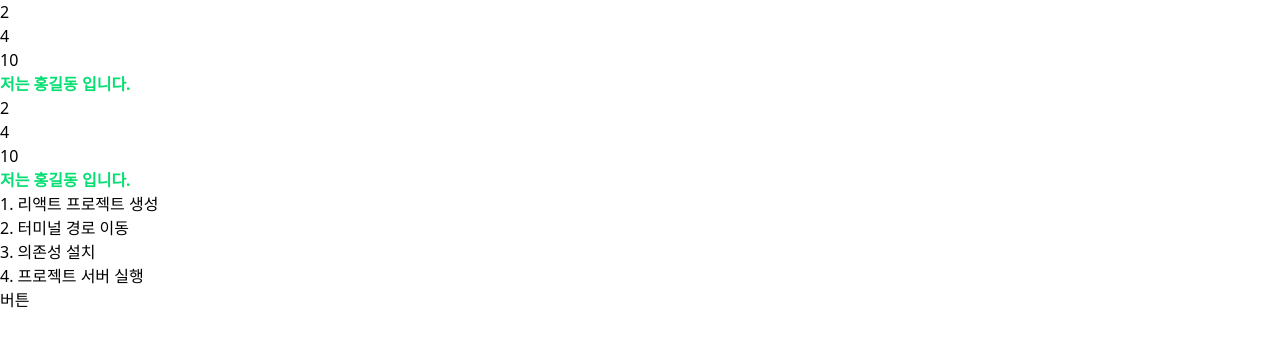
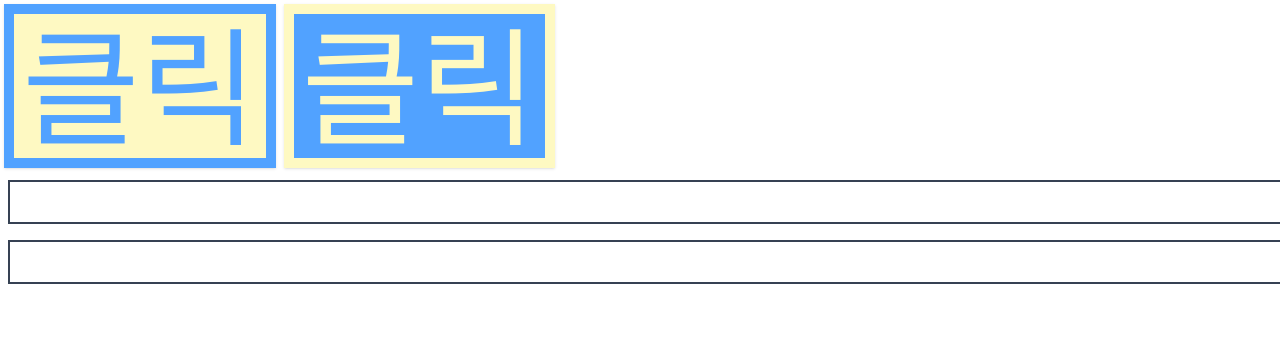
Before and after one commit to mijeong09/sesac-first, a React (Vite) app in the folder js/react/my-react-app/: page / in a window 1280 px wide. Shown: the top 346 px of the page. Built offline with nearby package versions, Linux system fonts and the light colour scheme.

Commit message:
컴포넌트 이벤트 핸들링 onClick, onChangd

```diff
--- a/js/react/my-react-app/src/App.jsx
+++ b/js/react/my-react-app/src/App.jsx
@@ -2,19 +2,25 @@ import React from "react";
 import Rule from "./components/JSX/Rule";
 import Interpolation from "./components/JSX/Interpolation";
 import Header from "./components/Header";
-import Footer from "./components/Footer";
-import MyButton from "./components/Component/MyButton";
-import MyList from "./components/Component/MyList";
+import OnClick from "./components/EventHandling/OnClick";
+import OnChange from "./components/EventHandling/OnChange";
 
 // App 컴포넌트는 Header 컴포넌트와 Interpolation 컴포넌트를 포함한다
 // App 컴포넌트는 Header 컴포넌트와 Interpolation 컴포넌트가 중첩됐다
+
+// App 컴포넌트 내부에 OnClick 컴포넌트 배치
 export default function App() {
   return (
     <div>
-      <Header></Header>
-      <Interpolation></Interpolation>
-      <MyList></MyList>
-      <MyButton></MyButton>
+      <OnClick></OnClick>
+      <OnChange></OnChange>
     </div>
+
+    // <div>
+    //   <Header></Header>
+    //   <Interpolation></Interpolation>
+    //   <MyList></MyList>
+    //   <MyButton></MyButton>
+    // </div>
   );
 }
--- /dev/null
+++ b/js/react/my-react-app/src/components/EventHandling/OnChange.jsx
@@ -0,0 +1,51 @@
+import React from "react";
+
+export default function OnChange() {
+  // change 이벤트의 핸들러 함수 정의
+  // 핸들러 함수 이름 규칙: handle이벤트명
+
+  // 이벤트 핸들러의 event 객체 : 이벤트 정보를 저장한 객체
+  function handleChange(event) {
+    console.log(event);
+    // 이벤트가 발생한 요소의 정보
+    console.log(event["target"]);
+    // 이벤트가 발생한 입력 요소의 사용자 입력 값
+    console.log(event["target"]["value"]);
+  }
+
+  // 실습 1.
+  function handleNumberChange(event) {
+    // 이벤트가 발생한 입력 요소의 사용자 입력 값이 10보다 작으면
+    // console.log()를 사용해서 "10보다 작은 수" 라고 출력
+    const value = event["target"]["value"];
+    if (value < 10) {
+      console.log("10보다 작은 값");
+    }
+  }
+
+  return (
+    <div>
+      {/* 실습2 */}
+      {/* onChange 이벤트 속성에서 이벤트 객체를 전달하면서 handleNumberChange 호출 */}
+      <input
+        type="number"
+        className="w-7xl border-2 border-gray-700 p-2 m-2"
+        onChange={(event) => {
+          handleNumberChange(event);
+        }}
+      />
+
+      {/* onChange 이벤트 속성 적용 */}
+      <input
+        type="text"
+        // 이벤트 객체 event는 화살표 함수의 매개변수
+        onChange={(event) => {
+          // handleChange() 함수 호출
+          // 화살표 함수의 매개변수 event에서 가져옴
+          handleChange(event);
+        }}
+        className="w-7xl border-2 border-gray-700 p-2 m-2"
+      />
+    </div>
+  );
+}
--- /dev/null
+++ b/js/react/my-react-app/src/components/EventHandling/OnClick.jsx
@@ -0,0 +1,41 @@
+import React from "react";
+
+export default function OnClick() {
+  // 클릭 이벤트 핸들링 함수
+  // 관례적으로 핸들링 함수명은 handle이벤트명
+  // 매개변수가 없는 함수
+  function handleClick() {
+    alert("클릭!");
+  }
+
+  // 매개변수가 있는 함수
+  // param : parameter
+  function handleParamClick(param) {
+    alert(param);
+  }
+
+  return (
+    <div>
+      <button
+        className="cursor-pointer border-10 p-2 bg-yellow-100 text-blue-400 shadow m-1 text-9xl"
+        onClick={() => {
+          // 인자로 "Hello World"를 전달한 handleParamClick() 함수 실행
+          handleParamClick("Hello World");
+        }}
+      >
+        클릭
+      </button>
+
+      {/* 이벤트 속성은 카멜 케이스로 작성해야 함 */}
+      {/* JSX 보간법 {} 을 활용해서 함수를 호출 */}
+      <button
+        className="cursor-pointer border-10 p-2 bg-blue-400 text-yellow-100 shadow m-1 text-9xl"
+        onClick={() => {
+          handleClick();
+        }}
+      >
+        클릭
+      </button>
+    </div>
+  );
+}
```
Also changed, not shown: js/react/my-react-app/src/components/EventHandling/OnSubmit.jsx (added).
